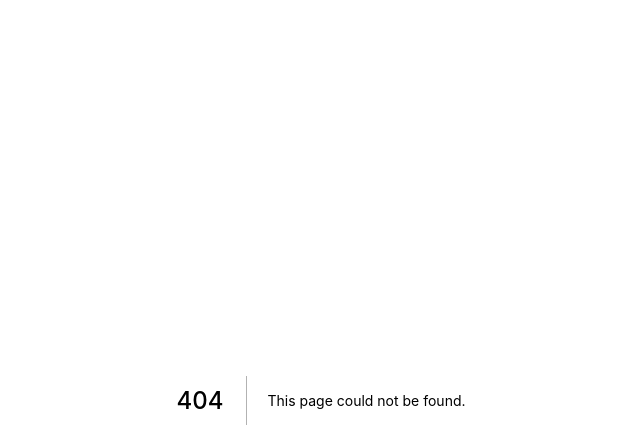
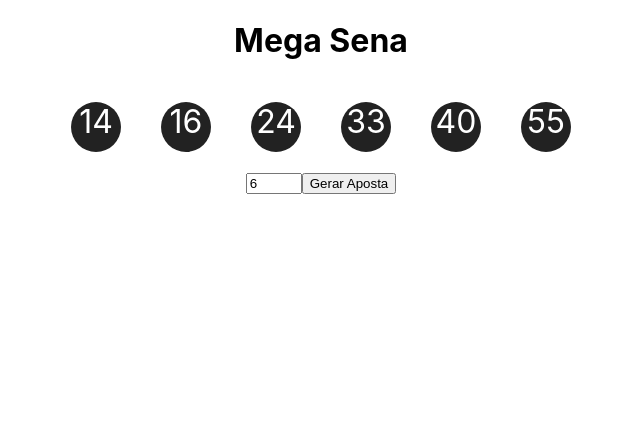
Before and after one commit to BianchiDev/react-project, a Next.js app: page /estado/megassena in a window 1280 px wide. Before the commit this address had no page. Shown: the top 448 px of the page, without its empty margins (319-959 px from the left). Built offline with nearby package versions, Linux system fonts and the light colour scheme.

Commit message:
Projeto mega-sena

```diff
--- /dev/null
+++ b/components/indireta1/NumeroDisplay.jsx
@@ -0,0 +1,18 @@
+export default function NumeroDisplay(props){
+    return(
+        <div style={{
+            display: "flex",
+            justifyContent: "center",
+            alignContent: "center",
+            height: "50px",
+            width: "50px",
+            borderRadius: "25px",
+            backgroundColor: "#222",
+            color:"#fff",
+            fontSize: "2rem",
+            margin:"20px"
+        }}>
+            {props.numero}
+        </div>
+    )
+}
--- /dev/null
+++ b/function/mega.js
@@ -0,0 +1,22 @@
+ export function mega(quantidade = 6, numeros = []){
+   /*  console.log(numeros) */
+    let qtde = +quantidade
+    /* Convertendo a estring (qtde) em numérico (+qtde) */
+    if(qtde < 6 && qtde > 60){
+        throw "Quantidade inválida!"
+    }
+    /* Caso gere números fora desse intervalo, será lançado a exeção "Quantidade inválida!" */
+
+    if(numeros.length === qtde){
+        return numeros.sort((n1, n2) => n1 - n2)
+        /* A função sort() ordena os números dentro do array */
+    }
+
+    const numeroAleatorio =  parseInt(Math.random() * 60) + 1
+    /* É necessário acressentar um por que o contador gera de ( 0 até 59) */
+    if(!numeros.includes(numeroAleatorio)){
+        return mega(qtde,[...numeros, numeroAleatorio])
+    } else {
+        return mega(qtde, numeros)
+    }
+}
--- /dev/null
+++ b/pages/estado/megassena.jsx
@@ -0,0 +1,43 @@
+import { useState } from "react"
+import NumeroDisplay from "../../components/indireta1/NumeroDisplay"
+import { mega } from "../../function/mega"
+
+export default function megassena(){
+
+    const [ qtde , setQtde] = useState(6)
+    const [ numeros , setNumeros] = useState(mega(qtde))
+
+
+
+    function renderNumeros(){
+        return numeros.map(
+            numero => <NumeroDisplay key= {numero} numero={numero}/>
+        )
+    }
+
+
+
+    return(
+        <div style={{display: "flex",
+       /*  flexWrap: "wrap", */
+        flexDirection: "column",
+        alignItems : "center"
+        }}>
+            <h1>Mega Sena</h1>
+            <div
+            style={{display: "flex",
+            justifyContent: "center",
+            flexWrap: "wrap",
+        }}>
+                {renderNumeros()}
+            </div>
+            <div>
+                <input type={"number"} min={6} max={20} value={qtde}
+                onChange={ev => setQtde(ev.target.value)}/>
+                <button onClick={() => setNumeros(mega(qtde))}>
+                    Gerar Aposta
+                </button>
+            </div>
+        </div>
+    )
+}
```
